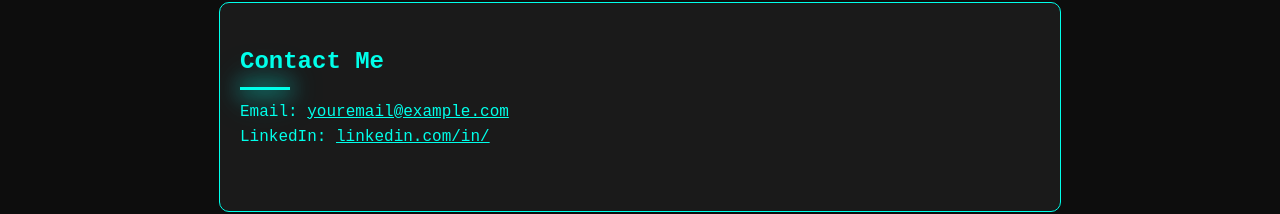
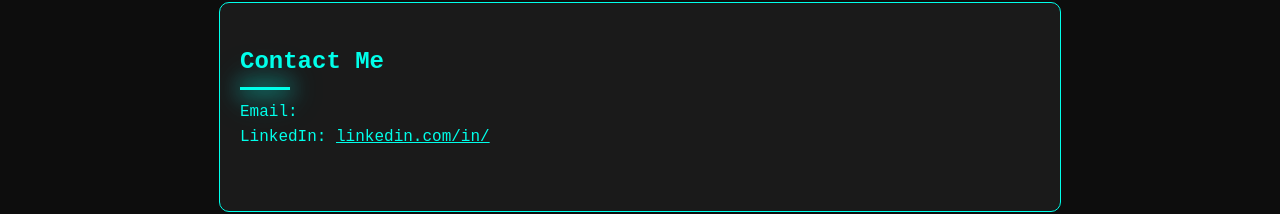
Before and after one commit to variendarkgirl/portfolio, a plain HTML site: page index.html in a window 1280 px wide. Shown: the part 2256-2470 px from the top of the page. Drawn offline with Linux system fonts and the light colour scheme.

Commit message:
Update index.html

```diff
--- a/index.html
+++ b/index.html
@@ -315,7 +315,7 @@
     <!-- Contact Me Section -->
     <section id="contact">
         <h2>Contact Me</h2>
-        <p>Email: <a href="mailto:youremail@example.com" style="color: #00ffea;">youremail@example.com</a><br>
+        <p>Email: <a href="mailto:youremail@example.com" style="color: #00ffea;"></a><br>
            LinkedIn: <a href="#" style="color: #00ffea;">linkedin.com/in/</a></p>
     </section>
 
```
